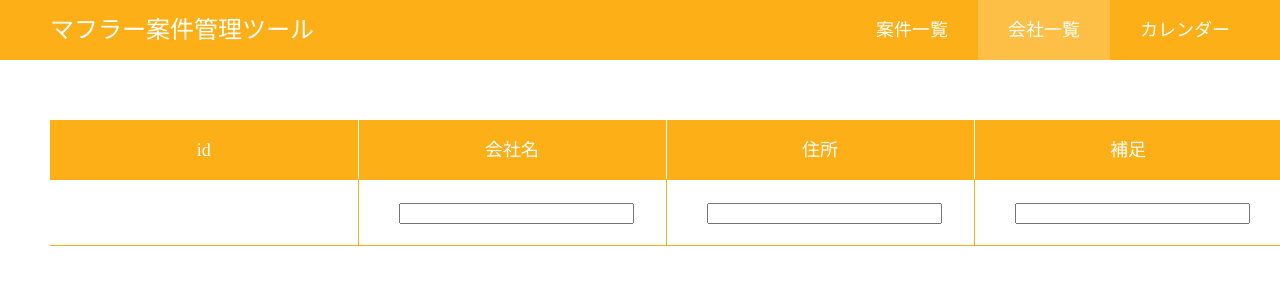
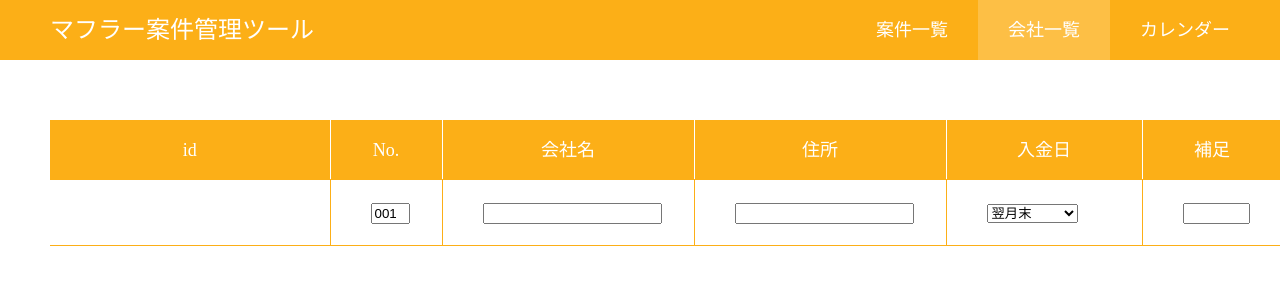
Before and after one commit to Muffyoshi/project_list, a React (Create React App) app: page /company in a window 1280 px wide. Shown: the top 300 px of the page. Built offline with nearby package versions, Linux system fonts and the light colour scheme; no server answers; the database is empty.

Commit message:
会社情報、案件情報項目追加

```diff
--- a/src/components/Company.jsx
+++ b/src/components/Company.jsx
@@ -1,27 +1,33 @@
-import React, { useState } from "react";
+import React, { useEffect,　useState } from "react";
 import {db} from "./firebase.jsx"
 
-const Company = ({ id, company_name, company_address, company_name_desc }) => {
+const Company = ({ id, company_num, company_name, company_address, company_name_desc, company_payment_day}) => {
     const [isEditing, setIsEditing] = useState(false);
 
     const toggleEdit = () => {
+        setCompanyNum(company_num);
         setCompanyName(company_name);
         setCompanyAddress(company_address);
         setCompanyNameDesc(company_name_desc);
+        setCompanyPaymentDay(company_payment_day);
         setIsEditing(!isEditing);
     };
 
+    const [companyNum, setCompanyNum] = useState(company_num);
     const [companyName, setCompanyName] = useState(company_name);
     const [companyAddress, setCompanyAddress] = useState(company_address);
     const [companyNameDesc, setCompanyNameDesc] = useState(company_name_desc);
+    const [companyPaymentDay, setCompanyPaymentDay] = useState(company_payment_day);
     function sendCompanyData(e) {
         e.preventDefault();
 
         console.log(companyName,companyAddress,companyNameDesc);
         db.collection('company').doc(id).update({
+            company_num: companyNum,
             company_name: companyName,
             company_address: companyAddress,
-            company_name_desc: companyNameDesc
+            company_name_desc: companyNameDesc,
+            company_payment_day: companyPaymentDay
         })
         .then(() => {
             console.log("Document successfully updated!");
@@ -50,11 +56,23 @@ const Company = ({ id, company_name, company_address, company_name_desc }) => {
         }
     }
 
+    function handleCompanyPaymentDayChange(e) {
+        setCompanyPaymentDay(e.target.value); // 選択されたフェーズをstateにセット
+    }
+
     function handleKeyDown(e) {
         if (e.key === 'Enter') {
             e.preventDefault();
         }
     }
+
+    useEffect(() => {
+        if (companyPaymentDay) {
+            setCompanyPaymentDay(companyPaymentDay);
+        } else {
+            setCompanyPaymentDay("翌月末");
+        }
+    }, [companyPaymentDay]);
 
     return (
 
@@ -65,10 +83,17 @@ const Company = ({ id, company_name, company_address, company_name_desc }) => {
                     <table className="tbl">
                         <tbody>
                             <tr>
-                                <td style={{width:'22%'}}>{id}</td>
-                                <td style={{width:'22%'}}><input  type="text" onChange={(e) => setCompanyName(e.target.value)} onKeyDown={handleKeyDown} defaultValue={company_name}/></td>
-                                <td style={{width:'22%'}}><input  type="text" onChange={(e) => setCompanyAddress(e.target.value)} onKeyDown={handleKeyDown} defaultValue={company_address}/></td>
-                                <td style={{width:'22%'}}><input  type="text" onChange={(e) => setCompanyNameDesc(e.target.value)} onKeyDown={handleKeyDown} defaultValue={company_name_desc}/></td>
+                                <td style={{width:'20%'}}>{id}</td>
+                                <td style={{width:'8%'}}><input  type="text" onChange={(e) => setCompanyNum(e.target.value)} onKeyDown={handleKeyDown} defaultValue={company_num}/></td>
+                                <td style={{width:'18%'}}><input  type="text" onChange={(e) => setCompanyName(e.target.value)} onKeyDown={handleKeyDown} defaultValue={company_name}/></td>
+                                <td style={{width:'18%'}}><input  type="text" onChange={(e) => setCompanyAddress(e.target.value)} onKeyDown={handleKeyDown} defaultValue={company_address}/></td>
+                                <td style={{width:'14%'}}>
+                                    <select defaultValue={companyPaymentDay} onChange={handleCompanyPaymentDayChange}>
+                                        <option value="翌月末">翌月末</option>
+                                        <option value="翌々月15日">翌々月15日</option>
+                                    </select>
+                                </td>
+                                <td style={{width:'10%'}}><input  type="text" onChange={(e) => setCompanyNameDesc(e.target.value)} onKeyDown={handleKeyDown} defaultValue={company_name_desc}/></td>
                                 <td style={{width:'12%'}}><button type="submit">保存</button></td>
                             </tr>
                         </tbody>
@@ -78,10 +103,12 @@ const Company = ({ id, company_name, company_address, company_name_desc }) => {
                 <table className="tbl">
                     <tbody>
                         <tr>
-                            <td style={{width:'22%'}}>{id}</td>
-                            <td style={{width:'22%'}}>{company_name}</td>
-                            <td style={{width:'22%'}}>{company_address}</td>
-                            <td style={{width:'22%'}}>{company_name_desc}</td>
+                            <td style={{width:'20%'}}>{id}</td>
+                            <td style={{width:'8%'}}>{company_num}</td>
+                            <td style={{width:'18%'}}>{company_name}</td>
+                            <td style={{width:'18%'}}>{company_address}</td>
+                            <td style={{width:'14%'}}>{company_payment_day}</td>
+                            <td style={{width:'10%'}}>{company_name_desc}</td>
                             <td style={{width:'12%'}}><button onClick={toggleEdit}>会社を編集</button><button onClick={sendCompanyDelete}>会社を削除</button></td>
                         </tr>
                     </tbody>
--- a/src/components/CompanyInput.jsx
+++ b/src/components/CompanyInput.jsx
@@ -1,21 +1,45 @@
-import React, { useState } from "react";
+import React, { useEffect, useState } from "react";
 import {db} from "./firebase.jsx"
 
 export const CompanyInput = () => {
+    const [companyNum, setCompanyNum] = useState('');
     const [companyName, setCompanyName] = useState('');
     const [companyAddress, setCompanyAddress] = useState('');
     const [companyNameDesc, setCompanyNameDesc] = useState('');
+    const [numberOfDocuments, setNumberOfDocuments] = useState('');
+    const [companyPaymentDay, setCompanyPaymentDay] = useState('');
+
     function sendCompanyData(e) {
         e.preventDefault();
 
         db.collection('company').add({
+            company_num:companyNum,
             company_name:companyName,
             company_address:companyAddress,
-            company_name_desc:companyNameDesc
+            company_name_desc:companyNameDesc,
+            company_payment_day:companyPaymentDay
         })
+        setCompanyNum("");
         setCompanyName("");
         setCompanyAddress("");
         setCompanyNameDesc("");
+    }
+
+    function getNumberOfDocuments() {
+        db.collection('company').get()
+        .then((querySnapshot) => {
+            let maxCompanyNum = 0;
+            querySnapshot.forEach((doc) => {
+                const companyNum = doc.data().company_num;
+                if (parseInt(companyNum) > maxCompanyNum) {
+                    maxCompanyNum = parseInt(companyNum);
+                }
+            });
+            setNumberOfDocuments((maxCompanyNum + 1).toString().padStart(3, '0'));
+        })
+        .catch((error) => {
+            console.error('Error getting documents: ', error);
+        });
     }
 
     function handleKeyDown(e) {
@@ -24,15 +48,30 @@ export const CompanyInput = () => {
         }
     }
 
+    function handleCompanyNameDescChange(e) {
+        setCompanyPaymentDay(e.target.value); // 選択されたフェーズをstateにセット
+    }
+
+    useEffect(() => {
+        getNumberOfDocuments();
+    },[]);
+
     return (
         <form onSubmit={sendCompanyData}>
             <table className="tbl">
                 <tbody>
                     <tr>
-                        <td style={{width:'22%'}}></td>
-                        <td style={{width:'22%'}}><input type="text" onChange={(e) => setCompanyName(e.target.value)} onKeyDown={handleKeyDown}/></td>
-                        <td style={{width:'22%'}}><input type="text" onChange={(e) => setCompanyAddress(e.target.value)} onKeyDown={handleKeyDown}/></td>
-                        <td style={{width:'22%'}}><input type="text" onChange={(e) => setCompanyNameDesc(e.target.value)} onKeyDown={handleKeyDown}/></td>
+                        <td style={{width:'20%'}}></td>
+                        <td style={{width:'8%'}}><input type="text" value={numberOfDocuments} onChange={(e) => setCompanyNum(e.target.value)} onKeyDown={handleKeyDown}/></td>
+                        <td style={{width:'18%'}}><input type="text" onChange={(e) => setCompanyName(e.target.value)} onKeyDown={handleKeyDown}/></td>
+                        <td style={{width:'18%'}}><input type="text" onChange={(e) => setCompanyAddress(e.target.value)} onKeyDown={handleKeyDown}/></td>
+                        <td style={{width:'14%'}}>
+                            <select defaultValue={companyNameDesc} onChange={handleCompanyNameDescChange}>
+                                <option value="翌月末">翌月末</option>
+                                <option value="翌々月15日">翌々月15日</option>
+                            </select>
+                        </td>
+                        <td style={{width:'10%'}}><input type="text" onChange={(e) => setCompanyNameDesc(e.target.value)} onKeyDown={handleKeyDown}/></td>
                         <td style={{width:'12%'}}><button type="submit">会社を追加</button></td>
                     </tr>
                 </tbody>
--- a/src/components/CompanyList.jsx
+++ b/src/components/CompanyList.jsx
@@ -8,10 +8,12 @@ export const CompanyList = () => {
                 <table className="tbl">
                     <thead>
                         <tr>
-                            <th style={{width:'22%'}}>id</th>
-                            <th style={{width:'22%'}}>会社名</th>
-                            <th style={{width:'22%'}}>住所</th>
-                            <th style={{width:'22%'}}>補足</th>
+                            <th style={{width:'20%'}}>id</th>
+                            <th style={{width:'8%'}}>No.</th>
+                            <th style={{width:'18%'}}>会社名</th>
+                            <th style={{width:'18%'}}>住所</th>
+                            <th style={{width:'14%'}}>入金日</th>
+                            <th style={{width:'10%'}}>補足</th>
                             <th style={{width:'12%'}}></th>
                         </tr>
                     </thead>
--- a/src/components/Project.jsx
+++ b/src/components/Project.jsx
@@ -58,6 +58,9 @@ const Project = ({ id, company_id, project_name, appointed_day_of_delivery, phas
                         <td style={{width:'12%'}}>{appointed_day_of_delivery}</td>
                         <td style={{width:'10%'}}>{phase}</td>
                         <td style={{width:'12%'}}>
+                            {phase === '納品済み' && (
+                                <button>請求書作成</button>
+                            )}
                             <Link to={"/project_edit"} state={{ id:id, company_id:company_id, project_name:project_name, appointed_day_of_delivery:appointed_day_of_delivery, phase:phase }}>
                                 案件を編集
                             </Link>
--- a/src/components/ProjectEdit.jsx
+++ b/src/components/ProjectEdit.jsx
@@ -7,6 +7,10 @@ export const ProjectEdit = () => {
     const { state } = useLocation()
 
     const [projectName, setProjectName] = useState(state.project_name);
+    const [productName, setproductName] = useState(state.product_name);
+    const [unitVolume, setunitVolume] = useState(state.unit_volume);
+    const [unit, setUnit] = useState(state.unit);
+    const [unitPrice, setUnitPrice] = useState(state.unit_price);
     const [AppointedDayOfDelivery, setAppointedDayOfDelivery] = useState(state.appointed_day_of_delivery);
     const [phaseData, setphaseData] = useState(state.phase);
 
@@ -37,11 +41,19 @@ export const ProjectEdit = () => {
         console.log(projectName, companyID, AppointedDayOfDelivery, phaseData);
         db.collection('project').doc(state.id).update({
             project_name:projectName,
+            product_name:productName,
+            unit_volume:unitVolume,
+            unit:unit,
+            unit_price:unitPrice,
             company_id:companyID,
             appointed_day_of_delivery:AppointedDayOfDelivery,
             phase:phaseData,
         })
         setProjectName("");
+        setproductName("");
+        setunitVolume("");
+        setUnit("");
+        setUnitPrice("");
         setAppointedDayOfDelivery("");
         window.location.pathname = "/";
     }
@@ -84,6 +96,22 @@ export const ProjectEdit = () => {
                                 </td>
                             </tr>
                             <tr>
+                                <th>品名</th>
+                                <td><input type="text" onChange={(e) => setproductName(e.target.value)} onKeyDown={handleKeyDown} defaultValue={state.product_name}/></td>
+                            </tr>
+                            <tr>
+                                <th>数量</th>
+                                <td><input type="text" onChange={(e) => setunitVolume(e.target.value)} onKeyDown={handleKeyDown} defaultValue={state.unit_volume}/></td>
+                            </tr>
+                            <tr>
+                                <th>単位</th>
+                                <td><input type="text" onChange={(e) => setUnit(e.target.value)} onKeyDown={handleKeyDown} defaultValue={state.unit}/></td>
+                            </tr>
+                            <tr>
+                                <th>単価</th>
+                                <td><input type="text" onChange={(e) => setUnitPrice(e.target.value)} onKeyDown={handleKeyDown} defaultValue={state.unit_price}/></td>
+                            </tr>
+                            <tr>
                                 <th>納期</th>
                                 <td><input type="text" onChange={(e) => setAppointedDayOfDelivery(e.target.value)} onKeyDown={handleKeyDown} defaultValue={state.appointed_day_of_delivery}/></td>
                             </tr>
```
